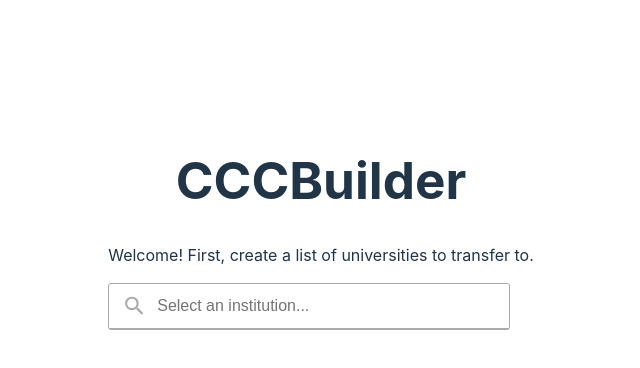
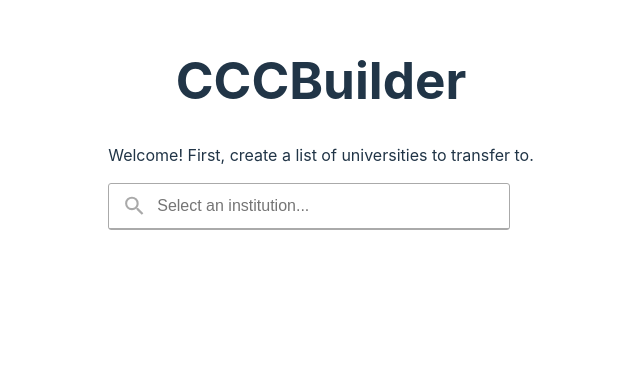
Before and after one commit to michaelrgarcia/ccc-builder, a React (Vite) app: page / in a window 1280 px wide. Shown: the part 176-544 px from the top of the page, without its empty margins (319-959 px from the left). Built offline with nearby package versions, Linux system fonts and the light colour scheme.

Commit message:
Add slight negative margin to header

```diff
--- a/src/styles/App.css
+++ b/src/styles/App.css
@@ -0,0 +1,3 @@
+header {
+  margin-top: -200px;
+}
```
